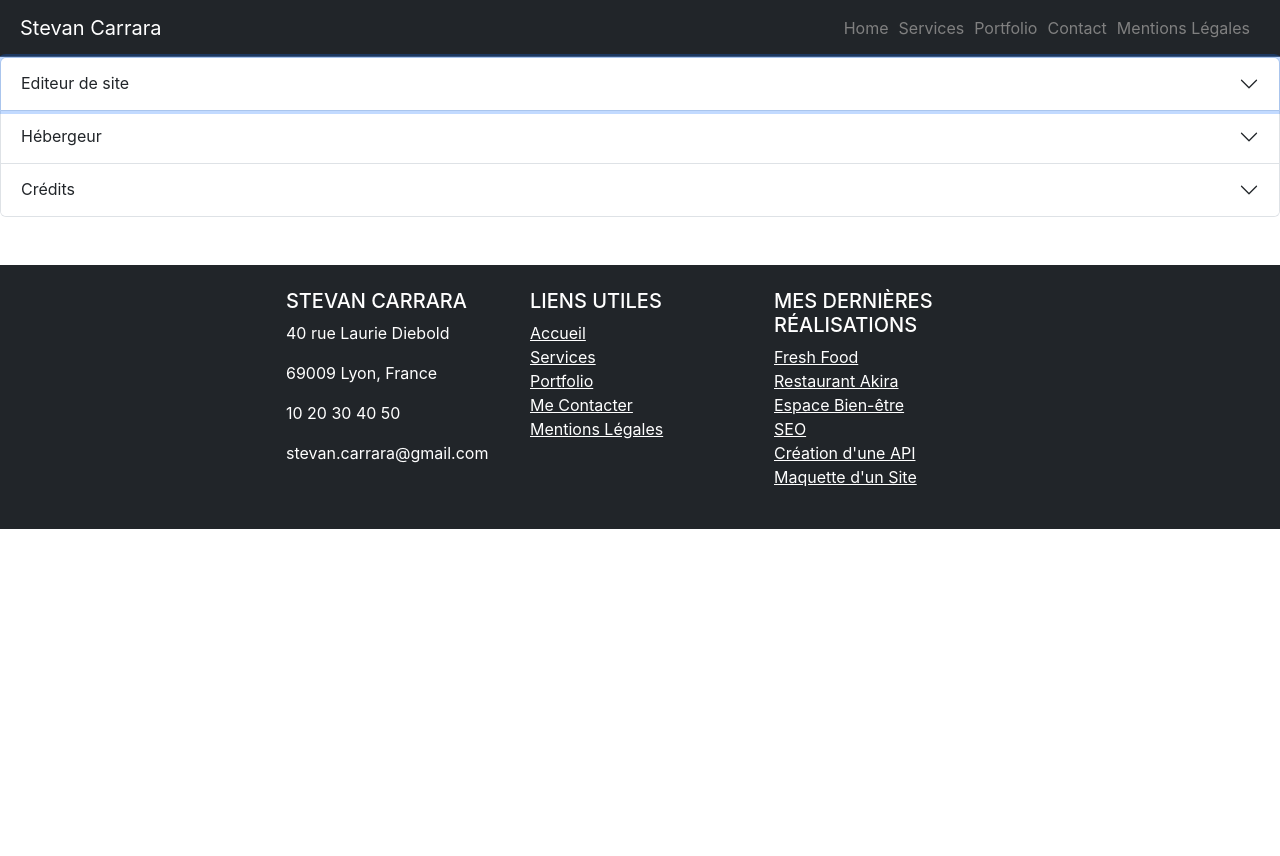
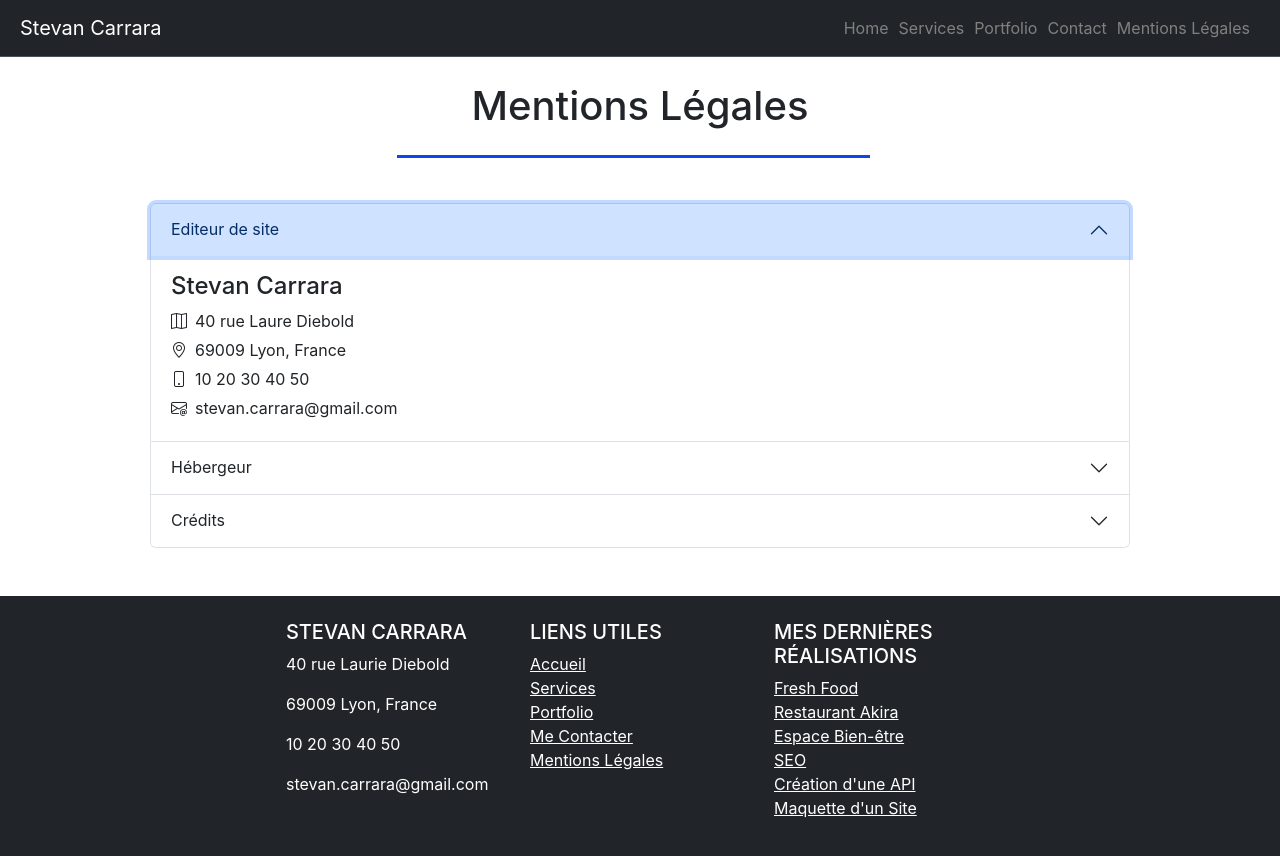
Before and after one commit to IlCarra/Devoir-CEF, a React (Create React App) app: page /pages/mentions-legales in a window 1280 px wide. Both pictures are taken after a click on the button "Editeur de site". Shown: the top 856 px of the page. Before the commit the page ends 800 px from the top, so only its background shows below. Built offline with nearby package versions, Linux system fonts and the light colour scheme.

Commit message:
finished and styled the mentions-legales.js page

```diff
--- a/src/App.css
+++ b/src/App.css
@@ -94,7 +94,7 @@
 .mesServices {
   margin: 20px auto;
 }
-.serviceLine, .portfolioLine{
+.serviceLine, .portfolioLine, .mentionsLine{
   border: 1px solid #1144eb;
   height: 3px;
   background-color: #1144eb;
@@ -146,6 +146,23 @@
   margin: 0;
 }
 
+.mentionsTitle {
+  margin: 25px auto;
+}
+.accordionComponent {
+  margin: 45px 150px;
+}
+.accordion-body {
+  text-align: start;
+}
+.accordion-body i{
+  margin: 0 8px 0 0;
+}
+.accordion-body p{
+  margin: 5px auto;
+}
+
+
 .App {
   text-align: center;
 }
--- a/src/components/accordions.js
+++ b/src/components/accordions.js
@@ -9,7 +9,7 @@ function Accordions() {
         Editeur de site
       </button>
     </h2>
-    <div id="collapseOne" class="accordion-collapse collapse show" data-bs-parent="#accordionExample">
+    <div id="collapseOne" class="accordion-collapse collapse" data-bs-parent="#accordionExample">
       <div class="accordion-body">
       <h4>Stevan Carrara</h4>
       <p><i class="bi bi-map"></i>40 rue Laure Diebold</p>
--- a/src/pages/mentions-legales.js
+++ b/src/pages/mentions-legales.js
@@ -3,8 +3,18 @@ import Accordions from '../components/accordions';
 
 const MentionsLegales = () => {
     return (
-        <div>
-        <Accordions />
+        <div className='mentionsContainer'>
+
+            <div className='mentionsTitle'>
+                <h1>Mentions Légales</h1>
+            </div>
+
+            <div className='mentionsLine'></div>
+
+            <div className='accordionComponent'>
+                <Accordions />
+            </div>
+
         </div>
     );
 };
```
